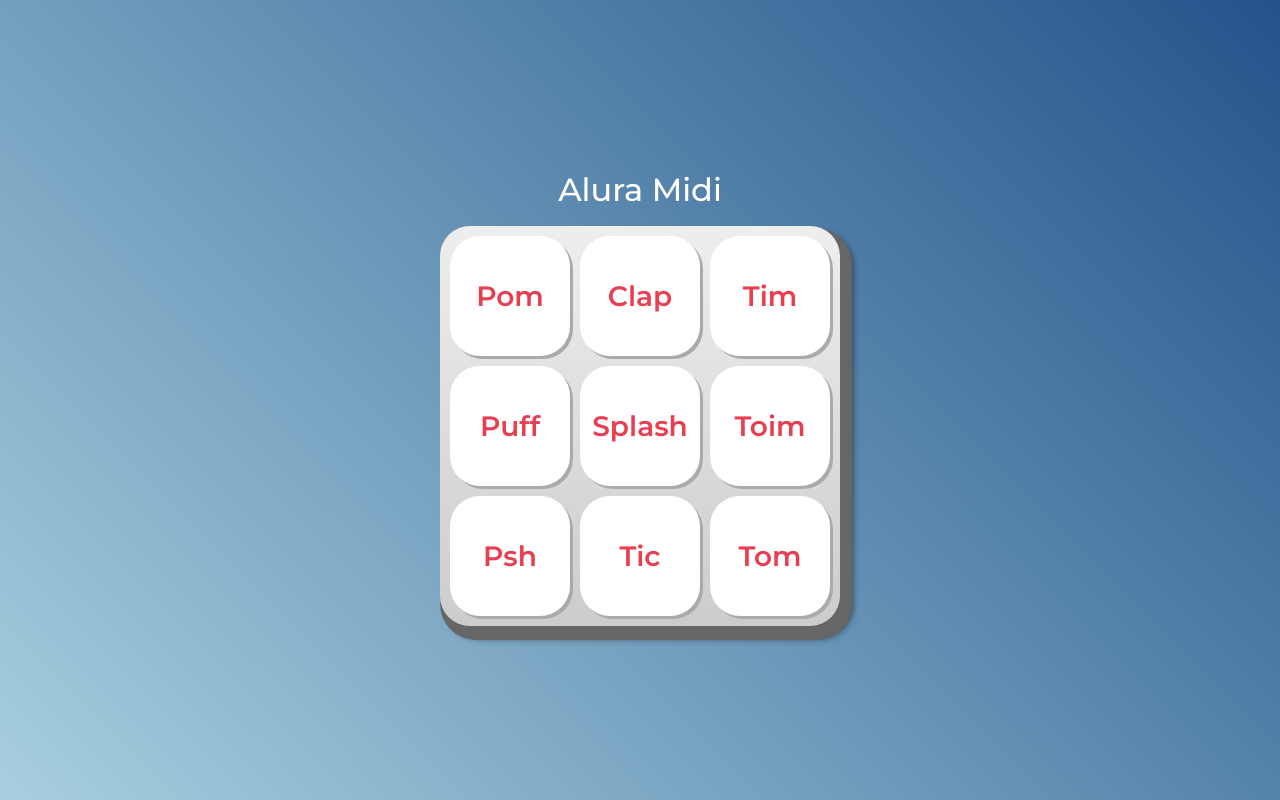
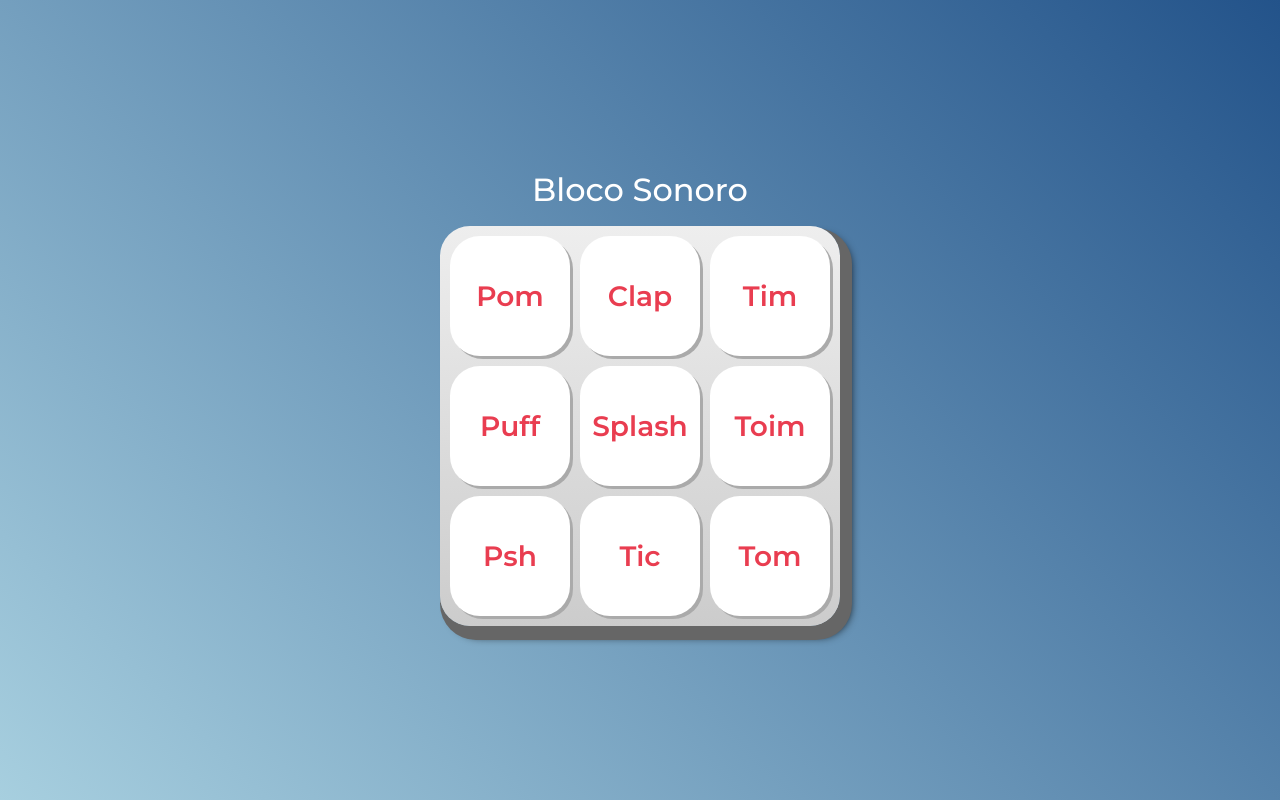
Before and after one commit to elkellytonbelarmino/BlocoSonoro, a plain HTML site: page index.html in a window 1280 px wide. Drawn offline with Linux system fonts and the light colour scheme.

```diff
--- a/index.html
+++ b/index.html
@@ -5,7 +5,7 @@
     <meta http-equiv="X-UA-Compatible" content="IE=edge">
     <meta name="viewport" content="width=device-width, initial-scale=1.0">
 
-    <title>Alura MIDI</title>
+    <title>Bloco Sonoro</title>
 
     <link rel="preconnect" href="https://fonts.googleapis.com">
     <link rel="preconnect" href="https://fonts.gstatic.com" crossorigin>
@@ -15,12 +15,13 @@
     <link rel="stylesheet" href="css/reset.css">
     <link rel="stylesheet" href="css/estilos.css">
 
+
     <script src="main.js"></script>
 
 </head>
 <body>
 
-    <h1>Alura Midi</h1>
+    <h1>Bloco Sonoro</h1>
 
     <section class="teclado">
         <button class="tecla tecla_pom">Pom</button>
```
